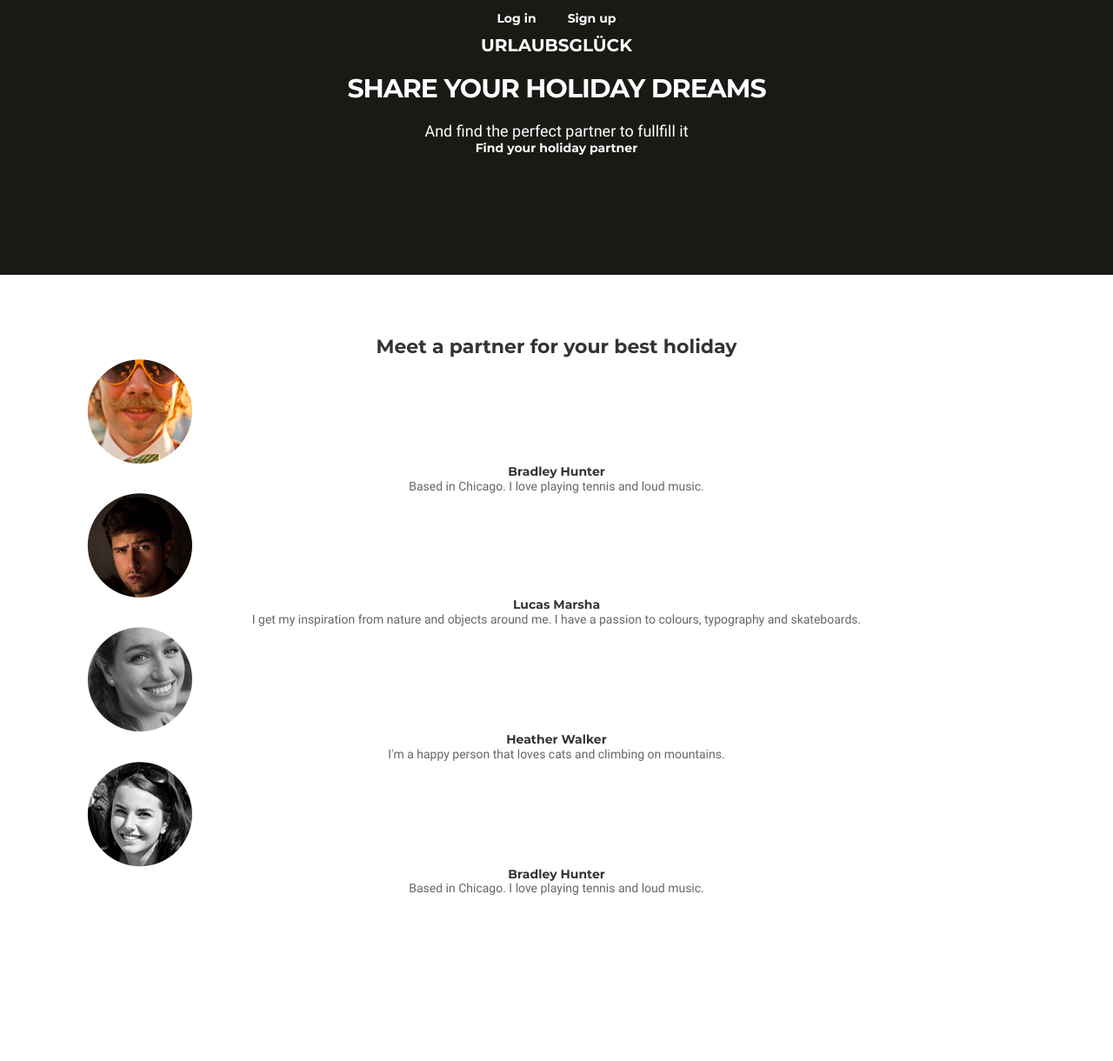
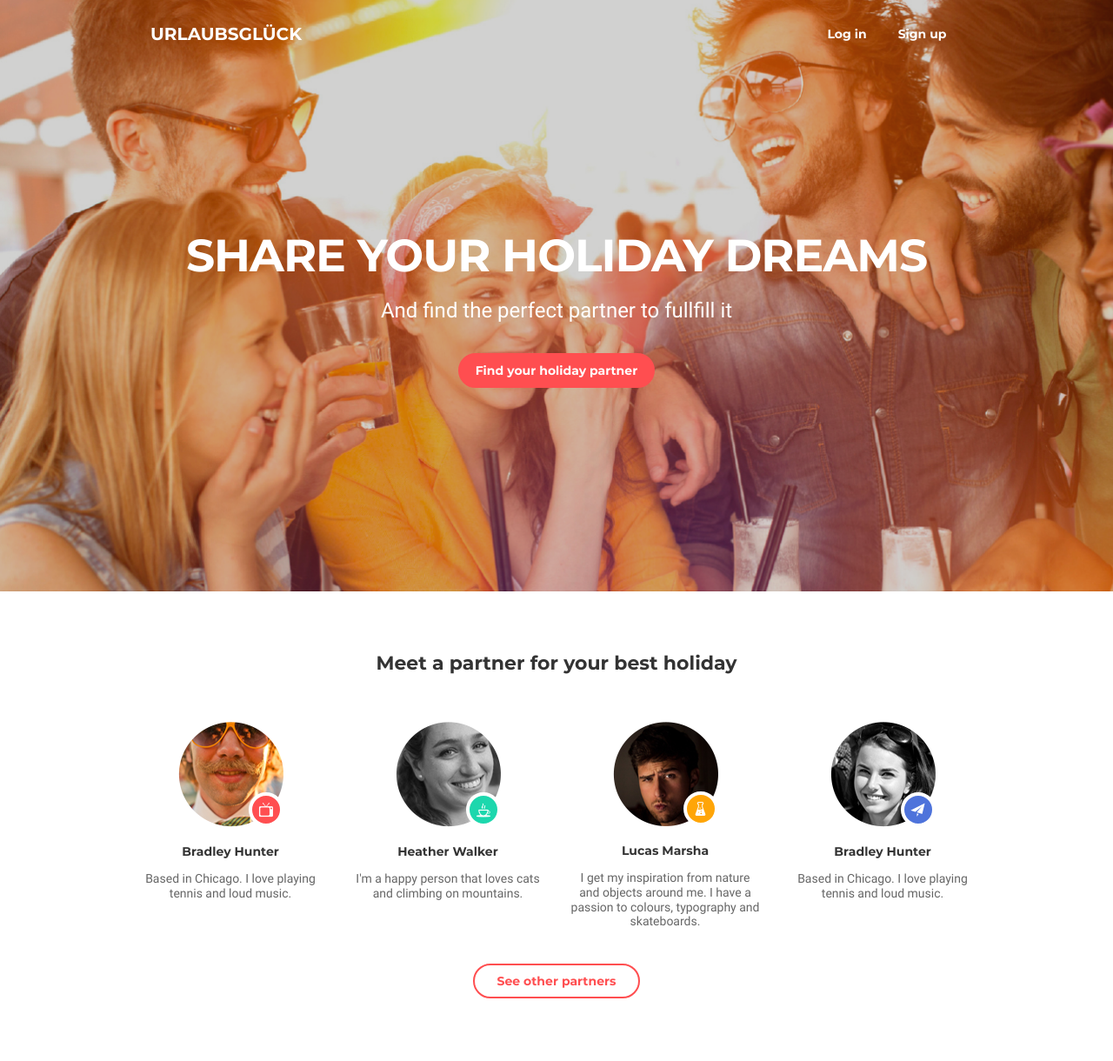
Before and after one commit to RomanStepanyan/homework-09, a plain HTML site: page index.html in a window 1280 px wide. Shown: the part 17-1237 px from the top of the page at 87% size. Before the commit the page ends 1047 px from the top, so only its background shows below. Drawn offline with nearby package versions, Linux system fonts and the light colour scheme.

Commit message:
Some styles for tablet and desktop are added

```diff
--- a/css/styles.css
+++ b/css/styles.css
@@ -117,16 +117,27 @@ header {
     line-height: 1.2;
 
 }
-
 .find__partner__button {
+    background-color: rgb(255, 78, 80);
+    border-color: rgb(255, 78, 80);
+    border-style: solid;
+    border-width: 2px;
+    border-radius: 20px;
     font-size: 14px;
     font-family: "Montserrat";
     color: rgb(255, 255, 255);
     font-weight: bold;
-    line-height: 1.2;
+    line-height: 1;
+    text-align: center;
     margin: 0 auto;
+    padding: 11px;
+    cursor: pointer;
 }
-
+.find__partner__button:hover {
+    background-color:rgb(255, 255, 255);
+    color:rgb(255, 78, 80);
+    transition: all 500ms linear;
+}
 
 
 .section__title__wrapper {
@@ -139,9 +150,64 @@ header {
     font-weight: bold;
     line-height: 1.2;
     padding-top: 70px;
+    padding-bottom: 20px;
 }
+
 .partners__list {
+    display: flex;
+    flex-wrap: wrap;
     text-align: center;
+}
+
+
+
+
+.partners__list__item {
+    display: block;
+    max-width: 250px;
+}
+
+.partner__image__wrapper {
+    position: relative;
+    width: 121px;
+    margin: 0 auto 20px;
+}
+
+.partner__image__wrapper::after {
+    content: "";
+    background-repeat: no-repeat;
+    background-position: center;
+    width: 40px;
+    height: 40px;
+    bottom: 0;
+    right: 0;
+    border: 4px solid #ffffff;
+    border-radius: 50%;
+    display: block;
+    position: absolute;
+}
+.partner1__image__wrapper::after {
+    background-image: url("../img/partner1-icon-image.png");
+    background-color: rgb(255, 78, 80);
+}
+.partner2__image__wrapper::after {
+    background-image: url("../img/partner2-icon-image.png");
+    background-color: #ffa507;
+}
+.partner3__image__wrapper::after {
+    background-image: url("../img/partner3-icon-image.png");
+    background-color: #1cd7ad;
+}
+.partner4__image__wrapper::after {
+    background-image: url("../img/partner4-icon-image.png");
+    background-color: #4e73db;
+}
+
+
+
+
+.partner__image {
+    margin: 0 auto;
 }
 .partner__name {
     font-size: 14px;
@@ -149,17 +215,42 @@ header {
     color: rgb(51, 51, 51);
     font-weight: bold;
     line-height: 1.2;
+    margin-bottom: 14px;
 }
 .partner__description {
     font-size: 14px;
     font-family: "Roboto";
     color: rgb(102, 102, 102);
     line-height: 1.2;
-  }
+}
+.other__partners__button {
+    font-size: 14px;
+    font-family: "Montserrat";
+    color: rgb(255, 78, 80);
+    font-weight: bold;
+    line-height: 1;
+    text-align: center;
+    border-style: solid;
+    border-width: 2px;
+    border-color: rgb(255, 78, 80);
+    border-radius: 20px;
+    background-color: transparent;
+    padding: 11px;
+    cursor: pointer;
+    margin: 0 auto;
+}
+.other__partners__button__wrapper {
+    padding: 28px 0 56px;
+}
+.other__partners__button:hover {
+    background-color: rgb(255, 78, 80);
+    color: rgb(255, 255, 255);
+    transition: all 500ms linear;
+}
 
 
 
-@media (max-width: 767px) {
+@media screen and (max-width: 767px) {
     header {
         background-image: url("../img/320px/header-image-320px.png");
     }
@@ -174,4 +265,83 @@ header {
     .main__title__description {
         padding: 18px 26px;
     }
+    .other__partners__button,
+    .find__partner__button {
+        width: 280px;
+    }
+    .partners__list__item:not(:last-child) {
+        margin-bottom: 30px;
+    }
 }
+@media screen and (min-width: 768px) {
+    header {
+        background-image: url("../img/768px/header-image-768px.png");
+        padding-bottom: 234px;
+    }
+    .authorisation__button__wrapper {
+        margin: 0 0 134px;
+        padding: 18px 0;
+    }
+    .logo__link {
+        padding: 24px 0;
+    }
+    .main__title {
+        font-size: 52px;
+        line-height: 1.2;
+        margin-bottom: 18px;
+        padding: 0 100px;
+    }
+    .main__title__description {
+        font-size: 24px;
+        padding-bottom: 34px;
+    }
+
+    .partners__list__item {
+        margin: 0 0 60px;
+    }
+    .partner1__list__item {
+        order: 1;
+    }
+    .partner2__list__item {
+        order: 2;
+        margin-bottom: 0;
+    }
+    .partner3__list__item {
+        order: 1;
+    }
+    .partner4__list__item {
+        order: 2;
+        margin-bottom: 0;
+    }
+
+    .other__partner__button-wrapper {
+        padding: 40px 0 40px;
+    }
+    .other__partners__button {
+        width: 192px;
+    }
+    .find__partner__button {
+        width: 226px;
+    }
+}
+@media screen and (min-width: 992px) {
+    header {
+        background-image: url("../img/1440px/header_image-1440px.png");
+        padding-bottom: 234px;
+    }
+    .authorisation__button__wrapper {
+        margin: 0 0 152px;
+    }
+    .main__title {
+        padding: 0;
+    }
+    .section__title__wrapper {
+        margin-bottom: 34px;
+    }
+    .other__partners__button__wrapper {
+        padding: 40px 0 72px;
+    }
+    .partners__list__item {
+        margin-bottom: 0;
+    }
+}
--- a/index.html
+++ b/index.html
@@ -13,19 +13,17 @@
 <body>
     <header>
         <div class="container">
-            <div class="row">
-                <div class="authorisation__button__wrapper col-12 justify-content-center">
+            <div class="row flex-md-row-reverse justify-content-md-between">
+                <div class="authorisation__button__wrapper col-12 col-md-4 justify-content-center">
                     <button class="authorisation__button">Log in</button>
                     <button class="authorisation__button">Sign up</button>
                 </div>
-                <div class="logo__wrapper col-12">
+                <div class="logo__wrapper col-12 col-md-4">
                     <a href="" class="logo__link">URLAUBSGLÜCK</a>
                 </div>
             </div>
-        </div>
-        <div class="container">
             <div class="row">
-                <div class="header__content-wrapper col-12">
+                <div class="header__content-wrapper col-12 justify-content-md-center">
                     <h1 class="main__title">share your holiday dreams</h1>
                     <p class="main__title__description">And find the perfect partner to fullfill it</p>
                     <button class="find__partner__button">Find your holiday partner</button>
@@ -35,34 +33,46 @@
     </header>
     <main>
         <section class="partners container">
-            <div class="row">
-                <div class="section__title__wrapper col-12">
-                    <h2 class="section__title">Meet a partner for your best holiday</h2>
+            <div class="row section__title__wrapper">
+                <h2 class="section__title col-12">Meet a partner for your best holiday</h2>
             </div>
+            <ul class="row partners__list justify-content-center">
+                <li class="partners__list__item col-12 col-md-5 col-lg-3 partner1__list__item">
+                    <div class="partner__image__wrapper partner1__image__wrapper">
+                        <img src="./img/partner1.png" alt="first partner" class="partner__image">
                     </div>
-            <div class="row">
-                <ul class="partners__list col-12">
-                    <li class="partners__list__item col-12">
-                        <img src="./img/partner1.png" alt="first partner" class="partner__image">
                     <p class="partner__name">Bradley Hunter</p>
                     <p class="partner__description">Based in Chicago. I love playing tennis and loud music.</p>
                 </li>
-                    <li class="partners__list__item col-12">
+                <li class="partners__list__item col-12 col-md-5 col-lg-3 partner2__list__item">
+                    <div class="partner__image__wrapper partner2__image__wrapper">
                         <img src="./img/partner2.png" alt="second partner" class="partner__image">
+                    </div>
                     <p class="partner__name">Lucas Marsha</p>
-                        <p class="partner__description">I get my inspiration from nature and objects around me. I have a passion to colours, typography and skateboards.</p>
+                    <p class="partner__description">I get my inspiration from nature and objects around me. I have a
+                        passion to colours, typography and skateboards.</p>
                 </li>
-                    <li class="partners__list__item col-12">
+                <li class="partners__list__item col-12 col-md-5 col-lg-3 partner3__list__item">
+                    <div class="partner__image__wrapper partner3__image__wrapper">
                         <img src="./img/partner3.png" alt="third partner" class="partner__image">
+                    </div>
                     <p class="partner__name">Heather Walker</p>
-                        <p class="partner__description">I'm a happy person that loves cats and climbing on mountains.</p>
+                    <p class="partner__description">I'm a happy person that loves cats and climbing on mountains.
+                    </p>
                 </li>
-                    <li class="partners__list__item col-12">
+                <li class="partners__list__item col-12 col-md-5 col-lg-3 partner4__list__item">
+                    <div class="partner__image__wrapper partner4__image__wrapper">
                         <img src="./img/parther4.png" alt="fourth partner" class="partner__image">
+                    </div>
                     <p class="partner__name">Bradley Hunter</p>
                     <p class="partner__description">Based in Chicago. I love playing tennis and loud music.</p>
                 </li>
             </ul>
+            <div class="row">
+                <div class="col-12 other__partners__button__wrapper">
+                    <button class="other__partners__button">See other partners</button>
+                </div>
+
             </div>
         </section>
     </main>
```
Lines whose indentation alone changed are shown as unchanged.
